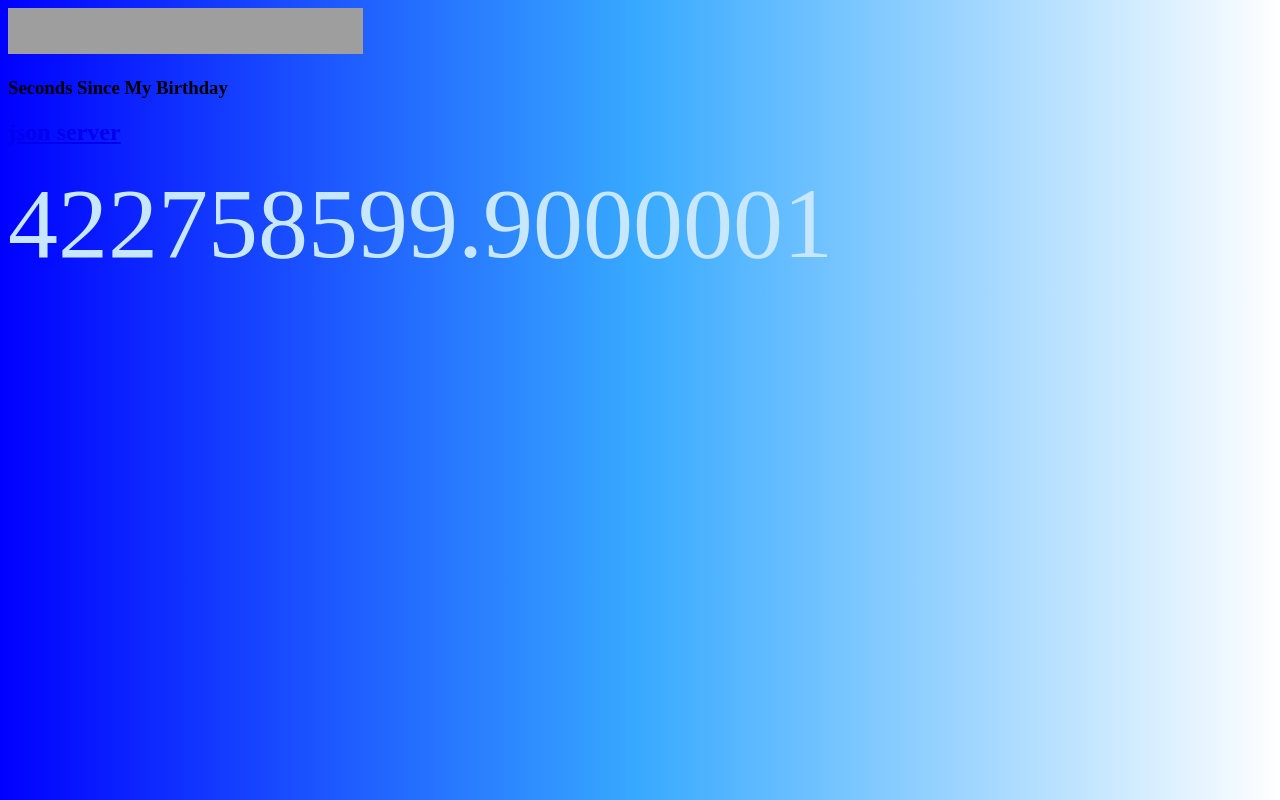
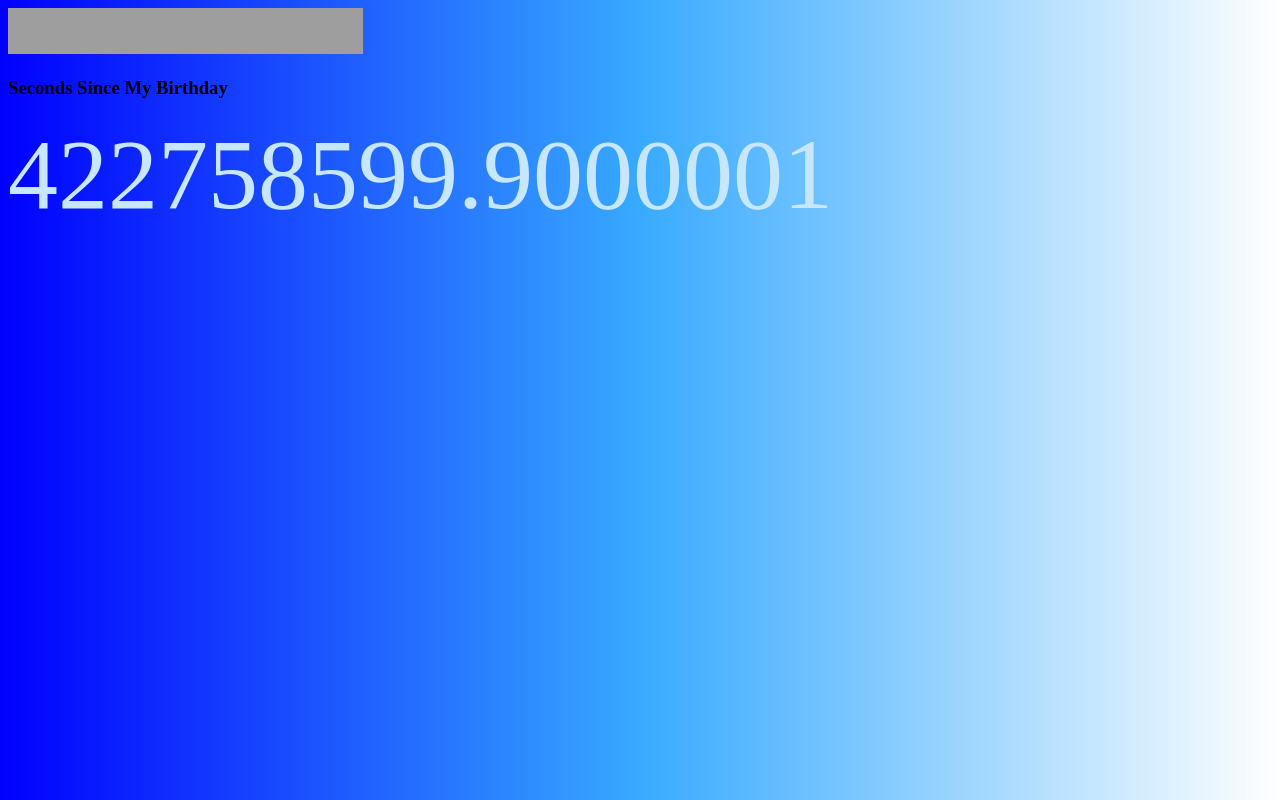
Before and after one commit to charIrsyad/charIrsyad.github.io, a plain HTML site: page index.html in a window 1280 px wide. Drawn offline with Linux system fonts and the light colour scheme; grey boxes are pictures that could not be loaded.

Commit message:
Update index.html

```diff
--- a/index.html
+++ b/index.html
@@ -22,8 +22,6 @@
 
 <h3>Seconds Since My Birthday</h3>
 
-<a href="json.html"><h2>json server</h2></a>
-
 <div class="unix">
 <div id="un" class="uni"></div>
 
```
